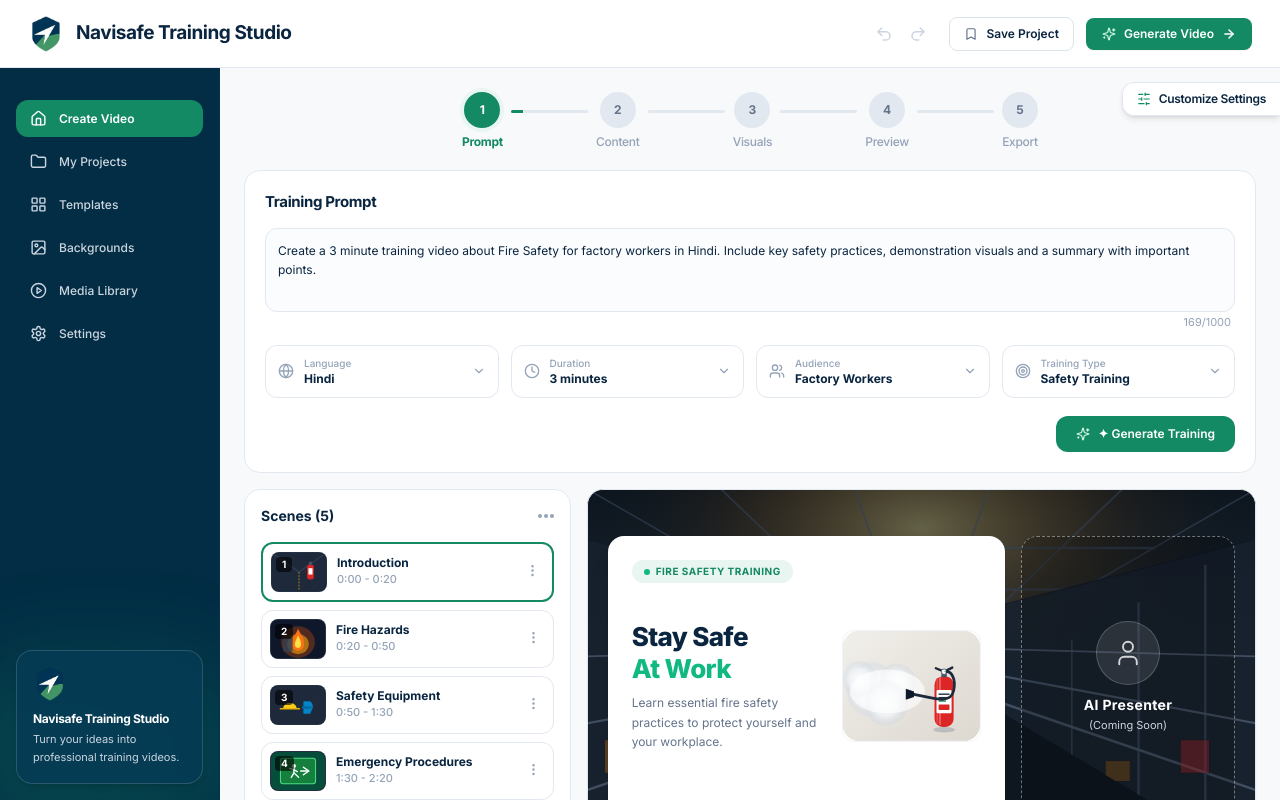
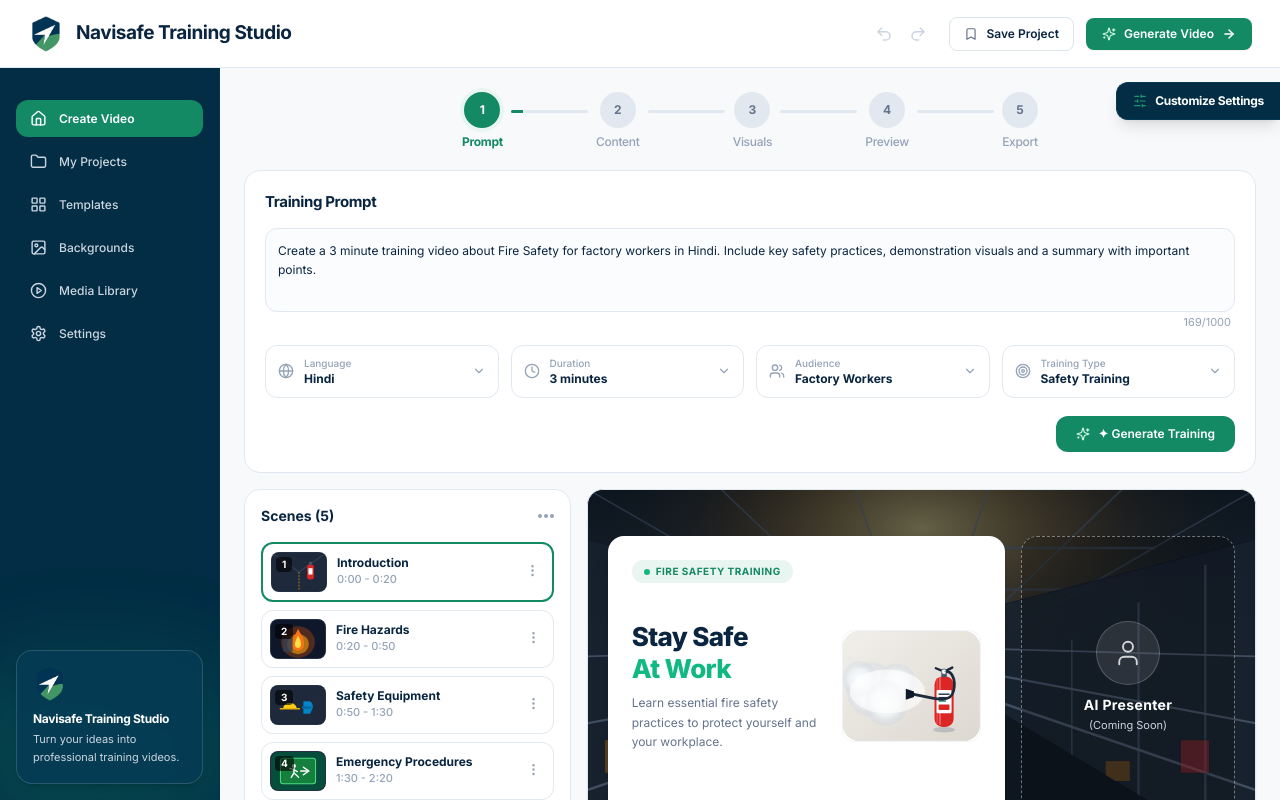
Before and after one commit to AlvinMacwan/ai_trainng_video, a React (Vite) app: page / in a window 1280 px wide. Both pictures are taken after a click on the button 972 px from the left and 94 px from the top of the page. Built offline with nearby package versions, Linux system fonts and the light colour scheme.

Commit message:
customization btn ui change

```diff
--- a/src/components/settings/SettingsPanel.jsx
+++ b/src/components/settings/SettingsPanel.jsx
@@ -384,17 +384,17 @@ export const SettingsPanel = ({
         </div>
       </aside>
 
-      {/* Floating Horizontal Toggle Button when closed - placed at top level along right edge */}
+      {/* Floating Horizontal Toggle Button when closed - Navy theme background with bold white text */}
       {!isOpen && (
         <button
           type="button"
           onClick={onToggleOpen}
-          className="fixed right-0 top-[82px] z-40 bg-white border-l border-y border-[#E2E8F0] shadow-md px-3.5 py-2 rounded-l-xl flex items-center gap-2 text-xs font-semibold text-[#0A2540] hover:text-[#138A63] hover:bg-slate-50 transition-all group"
+          className="fixed right-0 top-[82px] z-40 bg-[#022D44] hover:bg-[#063B56] border-l border-y border-[#063B56] shadow-lg px-4 py-2.5 rounded-l-xl flex items-center gap-2 text-xs font-bold text-white transition-all group"
           title="Open customization settings"
           aria-label="Open customization settings"
         >
-          <SlidersHorizontal size={14} className="text-[#138A63] group-hover:scale-110 transition-transform" />
-          <span className="tracking-tight">Customize Settings</span>
+          <SlidersHorizontal size={14} className="text-[#1B9B70] group-hover:scale-110 transition-transform" />
+          <span className="tracking-tight text-white font-bold">Customize Settings</span>
         </button>
       )}
     </>
```
